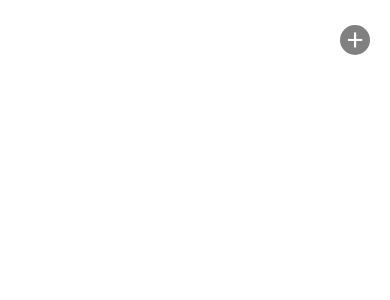
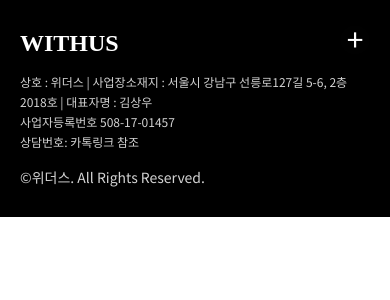
Before and after one commit to hbeautyacademy/hbeautyacademy, a React (Create React App) app: page /contact in a window 390 px wide. Shown: the top 300 px of the page. Built offline with nearby package versions, Linux system fonts and the light colour scheme.

Commit message:
일단 쉬자

```diff
--- a/src/App.css
+++ b/src/App.css
@@ -296,6 +296,97 @@
   }
 }
 
+/* ========================================================= */
+/* Footer */
+
+.footer {
+  padding: 30px 0;
+  width: 100vw;
+  /* custom */
+  background: black;
+  color: lightgray;
+
+}
+
+.footer__con {
+  padding: var(--page-padding-pc);
+  display: flex;
+  justify-content: space-around;
+  position: relative;
+}
+
+.footer__logo {
+  display: flex;
+  justify-content: center;
+  align-items: center;
+  font-size: 28px;
+  color: white;
+
+  /* custom */
+  font-family: 'Nanum Myeongjo', serif;
+  font-weight: bold;
+}
+
+.footer__txt-con {
+}
+
+.footer__txt01 {
+  padding-bottom: 10px;
+  font-size: 13px;
+  line-height: 24px;
+}
+
+.footer__txt02 {
+  display: flex;
+  align-items: flex-end;
+  font-size: 16px;
+}
+
+/* .footer__law-con {
+  display: flex;
+  position: absolute;
+  right: 40px;
+  bottom: 0px;
+  font-size: 13px;
+} */
+
+@media (max-width: 1023px) {
+  .footer {
+  }
+  .footer__con {
+    padding: var(--page-padding-mo);
+    flex-direction: column;
+  }
+  .footer__logo {
+    margin-bottom: 10px;
+    justify-content: left;
+    font-size: 24px;
+  }
+  .footer__txt01 {
+    margin-top: 5px;
+    font-size: 12px;
+    line-height: 20px;
+  }
+
+  .footer__txt02 {
+    margin-top: 5px;
+    font-size: 14px;
+  }
+  /* .footer__law-con {
+      right: 50%;
+      transform: translateX(50%);
+      bottom: 30px;
+  } */
+}
+@media (max-width: 767px) {
+  .footer__con {
+      padding: var(--page-padding-mo);
+  }
+}
+@media (max-width: 480px) {
+}
+
+
 /* ======================================================== */
 .bg-black {
   background: black;
@@ -367,7 +458,7 @@
   position: absolute;
   top: 45%;
   right: 5%;
-  width: 70px;
+  width: 60px;
   height: 110px;
   border: 1px solid #fff;
   border-radius: 60px;
@@ -607,6 +698,7 @@
   .intro-brand {
     padding: 120px 0;
   }
+
   .intro-brand__con {
     padding: var(--page-padding-mo);
   }
@@ -614,7 +706,6 @@
   .intro-brand__triangle {
     top: -22px;
   }
-
 
   .intro-brand__txt-title,
   .intro-brand__txt-sub {
@@ -624,6 +715,7 @@
     line-height: 41px;
     /* letter-spacing: -2px; */
   }
+
   .intro-brand__txt-sub {
     /* display: inline-block; */
     margin-top: 20px;
@@ -632,11 +724,13 @@
     line-height: 30px;
     /* font-weight: 400; */
   }
+
   .typing-txt {
     border-bottom: 3px solid rgb(16, 142, 215);
-   }
+  }
+}
 
-}
+/* -------------------------------------------------  */
 
 .intro-brand__img-wrap {
   margin-top: 120px;
@@ -646,9 +740,7 @@
   overflow-y: hidden;
 }
 
-
 .intro-brand__img {
-
   background-repeat: no-repeat;
   background-position-x: center;
   background-size: cover;
@@ -663,7 +755,6 @@
 }
 
 /* -------------------------------------------------  */
-/* intro-detail */
 
 .intro-detail {
   padding-top: 150px;
@@ -950,11 +1041,12 @@
   position: relative;
   margin-top: 100px;
   overflow: hidden;
+  height: 105vh;
 }
 
 .intro-img {
   width: 100%;
-  height: 105vh;
+  height: 100%;
   object-fit: cover;
   transition: transform 2s;
 }
--- a/src/App.js
+++ b/src/App.js
@@ -1,18 +1,13 @@
 import { Route, Router, Routes } from 'react-router-dom';
 import './App.css';
 import {
-  Header, Intro,
+  Header, Intro, Footer,
   Introduction, OurService,
   WeddingSong, WeddingMc, WeddingCamera, WeddingDirecting, WeddingEvent,
   Portfolio,
   Review, Reason,
   Contact
 } from './routes'
-
-import {
-  // Footer, // Header,
-} from './routes';
-
 
 function App() {
   return (
@@ -48,6 +43,7 @@
         </Route>
       </Routes>
 
+      <Footer />
     </div>
   );
 }
--- /dev/null
+++ b/src/routes/Footer.js
@@ -0,0 +1,33 @@
+import { useEffect } from 'react';
+import './../App.css';
+
+export default function Footer(){
+
+    useEffect(() => {
+        return () => {
+        };
+    }, [])
+
+    return(
+        <>
+            <div className='footer'>
+                <div className='footer__con'>
+                    <div className='footer__logo'>WITHUS</div>
+                    <div className='footer__txt-con'>
+                        <div className='footer__txt01'>
+                            상호 : 위더스 | 사업장소재지 : 서울시 강남구 선릉로127길 5-6, 2층 2018호 | 대표자명 : 김상우
+                        <br/>
+                            사업자등록번호 508-17-01457
+                        <br/>
+                            상담번호: 카톡링크 참조
+                        <br/>
+                        </div>
+                    </div>
+                    <div className='footer__txt02'>
+                        <span>©</span> 위더스. All Rights Reserved.
+                    </div>
+                </div>
+            </div>
+        </>
+    )
+}
--- a/src/routes/Intro.js
+++ b/src/routes/Intro.js
@@ -63,10 +63,7 @@
         };
     }, [])
 
-
     // -----------------------------------------------------------------------
-
-
 
     return (
         <>
@@ -173,7 +170,6 @@
                                     의뢰인의 업종을 이해하고 사업에 적합한 사이트를 구상합니다.
                                 </div>
                             </div>
-                            {/* <div className='intro-detail__content-more'><a>+&nbsp;MORE</a></div> */}
                          </div>
                          <div className='intro-detail__content-img-con'>
                             <div className='intro-detail__triangle'></div>
--- a/src/routes/index.js
+++ b/src/routes/index.js
@@ -1,6 +1,6 @@
 import Header from "./Header";
 import Intro from "./Intro";
-// import Footer from "./Footer";
+import Footer from "./Footer";
 import Introduction from "./Menu/Company/Introduction"
 import OurService from "./Menu/Company/OurService"
 import WeddingSong from "./Menu/Service/WeddingSong"
@@ -17,7 +17,7 @@
 export {
         Header,
         Intro,
-        // Footer,
+        Footer,
         Introduction, OurService,
         WeddingSong, WeddingMc, WeddingCamera, WeddingDirecting, WeddingEvent,
         Portfolio,
```
